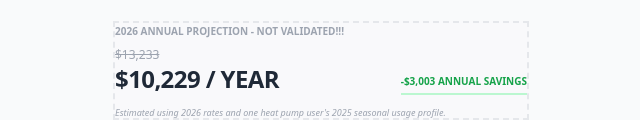
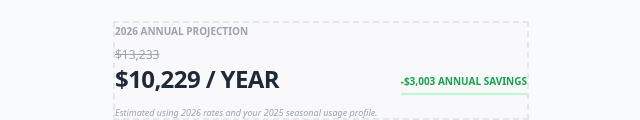
Before and after one commit to tulrich/powerpricing, a plain HTML site: page index.html in a window 1280 px wide. Shown: the part 834-954 px from the top of the page, 319-959 px from the left. Drawn offline with nearby package versions, Linux system fonts and the light colour scheme.

Commit message:
give Pro a chance to backtrack and fix validation

```diff
--- a/index.html
+++ b/index.html
@@ -8,7 +8,6 @@
     <style>
         :root { --google-blue: #4285f4; }
         .card { @apply bg-white p-6 rounded-xl shadow-sm border border-gray-100; }
-        .drag-active { @apply border-blue-500 bg-blue-50; }
     </style>
 </head>
 <body class="bg-gray-50 text-gray-900 font-sans leading-relaxed">
@@ -23,17 +22,6 @@
     </header>
 
     <main class="space-y-6 flex-grow">
-        <!--
-        <section id="dropZone" class="card border-2 border-dashed border-gray-300 text-center cursor-pointer transition-colors hover:border-blue-400 hover:bg-gray-50">
-            <input type="file" id="fileInput" class="hidden" accept=".xml,.csv,.zip">
-            <div class="space-y-2 pointer-events-none">
-                <div class="text-2xl">⚡️</div>
-                <p class="text-xs font-bold text-gray-500 uppercase">Green Button Data</p>
-                <p class="text-[10px] text-gray-400">Drop your ConEd XML/CSV here to auto-fill</p>
-            </div>
-        </section>
-        -->
-
         <section class="card">
             <h2 class="text-xs font-bold uppercase tracking-wider text-gray-400 mb-4">Usage Profile</h2>
             <div class="grid grid-cols-2 gap-4">
@@ -108,7 +96,7 @@
         </section>
 
         <section id="yearlyCard" class="card border-dashed border-2 border-gray-200 bg-gray-50/50">
-            <h2 class="text-[10px] font-bold uppercase text-gray-400 mb-2">2026 Annual Projection - NOT VALIDATED!!!</h2>
+            <h2 class="text-[10px] font-bold uppercase text-gray-400 mb-2">2026 Annual Projection</h2>
             <div class="flex justify-between items-end">
                 <div>
                     <div id="yearlyStd" class="text-xs text-gray-400 line-through">--</div>
@@ -116,7 +104,7 @@
                 </div>
                 <div id="yearlySavings" class="text-right text-[10px] font-black text-green-600 pb-1 border-b-2 border-green-200">--</div>
             </div>
-            <p class="text-[9px] text-gray-400 mt-3 leading-tight italic">Estimated using 2026 rates and one heat pump user's 2025 seasonal usage profile.</p>
+            <p class="text-[9px] text-gray-400 mt-3 leading-tight italic">Estimated using 2026 rates and your 2025 seasonal usage profile.</p>
         </section>
     </main>
 
@@ -258,39 +246,6 @@
         render();
     };
 
-    /*
-    // Drop Zone Events
-    const dropZone = document.getElementById('dropZone');
-    const fileInput = document.getElementById('fileInput');
-
-    dropZone.addEventListener('click', () => fileInput.click());
-
-    dropZone.addEventListener('dragover', (e) => {
-        e.preventDefault();
-        dropZone.classList.add('drag-active');
-    });
-
-    dropZone.addEventListener('dragleave', () => {
-        dropZone.classList.remove('drag-active');
-    });
-
-    dropZone.addEventListener('drop', (e) => {
-        e.preventDefault();
-        dropZone.classList.remove('drag-active');
-        const files = e.dataTransfer.files;
-        if (files.length) handleFile(files[0]);
-    });
-
-    fileInput.addEventListener('change', (e) => {
-        if (e.target.files.length) handleFile(e.target.files[0]);
-    });
-
-    function handleFile(file) {
-        console.log("File received:", file.name);
-        alert(`Received ${file.name}. Parser implementation coming in next update!`);
-    }
-    */
-
     ['totalKwh', 'onPeakKwh', 'offPeakKwh', 'peakKw', 'billMonth'].forEach(id => {
         const el = document.getElementById(id);
         if (el) el.addEventListener('input', (e) => state[id] = e.target.value);
```
